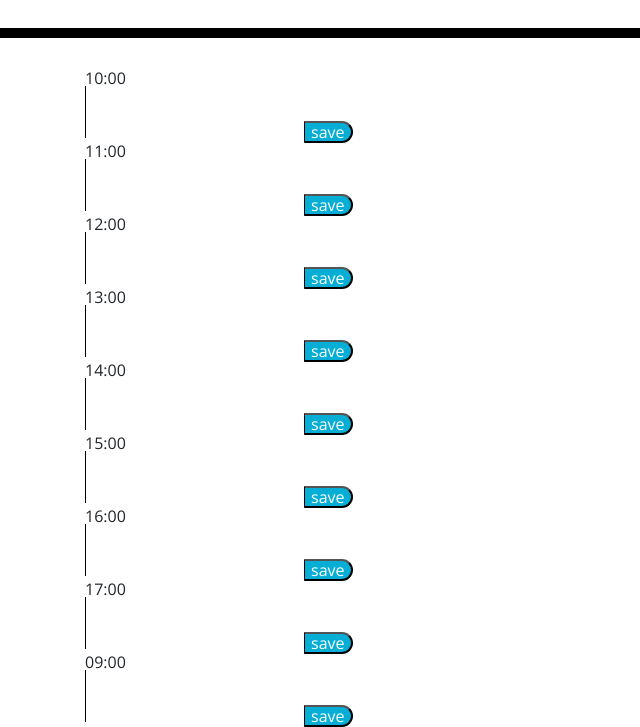
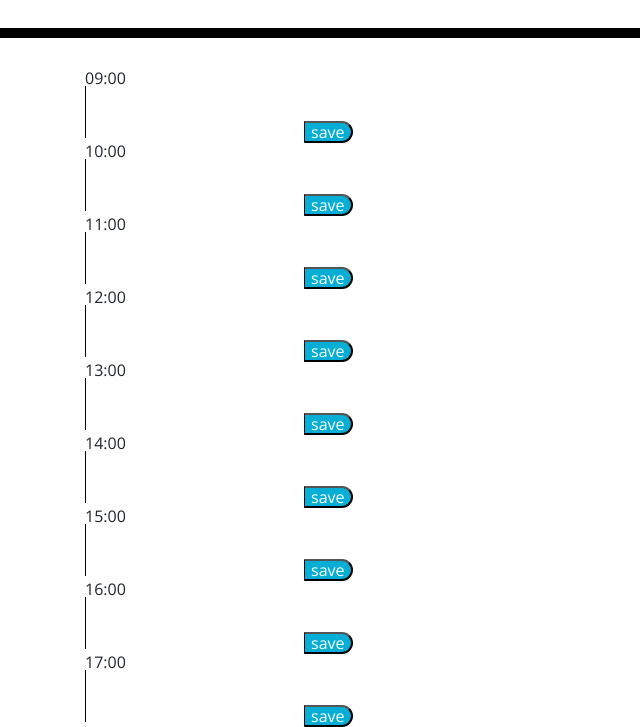
Before and after one commit to crimsonnail23/daily-planner, a plain HTML site: page index.html in a window 1280 px wide. Shown: the part 266-993 px from the top of the page, 0-640 px from the left. Drawn offline with nearby package versions, Linux system fonts and the light colour scheme.

Commit message:
finished removing forms from index.html and remaking them in script.js

```diff
--- a/assets/js/script.js
+++ b/assets/js/script.js
@@ -2,7 +2,16 @@ var currentDate = moment().format('MM/DD/YYYY');
 $("#currentDay").text(currentDate);
 
 //variables to create forms.
-var form9=$('<form></form>').attr('id', 'time-box-9')
+var form9=$('<form></form>').attr('id', 'time-box-9');
+var form10=$('<form></form>').attr('id', 'time-box-10');
+var form11=$('<form></form>').attr('id', 'time-box-11');
+var form12=$('<form></form>').attr('id', 'time-box-12');
+var form13=$('<form></form>').attr('id', 'time-box-13');
+var form14=$('<form></form>').attr('id', 'time-box-14');
+var form15=$('<form></form>').attr('id', 'time-box-15');
+var form16=$('<form></form>').attr('id', 'time-box-16');
+var form17=$('<form></form>').attr('id', 'time-box-17');
+
 
 //variables to add divs to timeblock.
 var hour9=$('<div> 09:00</div>');
@@ -42,30 +51,38 @@ form9.appendTo('.container');
 hour9.appendTo('#time-box-9');
 textArea9.appendTo('#time-box-9');
 button9.appendTo('#time-box-9');
-hour10.appendTo('.time-box-10');
-textArea10.appendTo('.time-box-10');
-button10.appendTo('.time-box-10');
-hour11.appendTo('.time-box-11');
-textArea11.appendTo('.time-box-11');
-button11.appendTo('.time-box-11');
-hour12.appendTo('.time-box-12');
-textArea12.appendTo('.time-box-12');
-button12.appendTo('.time-box-12');
-hour13.appendTo('.time-box-13');
-textArea13.appendTo('.time-box-13');
-button13.appendTo('.time-box-13');
-hour14.appendTo('.time-box-14');
-textArea14.appendTo('.time-box-14');
-button14.appendTo('.time-box-14');
-hour15.appendTo('.time-box-15');
-textArea15.appendTo('.time-box-15');
-button15.appendTo('.time-box-15');
-hour16.appendTo('.time-box-16');
-textArea16.appendTo('.time-box-16');
-button16.appendTo('.time-box-16');
-hour17.appendTo('.time-box-17');
-textArea17.appendTo('.time-box-17');
-button17.appendTo('.time-box-17');
+form10.appendTo('.container');
+hour10.appendTo('#time-box-10');
+textArea10.appendTo('#time-box-10');
+button10.appendTo('#time-box-10');
+form11.appendTo('.container');
+hour11.appendTo('#time-box-11');
+textArea11.appendTo('#time-box-11');
+button11.appendTo('#time-box-11');
+form12.appendTo('.container');
+hour12.appendTo('#time-box-12');
+textArea12.appendTo('#time-box-12');
+button12.appendTo('#time-box-12');
+form13.appendTo('.container');
+hour13.appendTo('#time-box-13');
+textArea13.appendTo('#time-box-13');
+button13.appendTo('#time-box-13');
+form14.appendTo('.container');
+hour14.appendTo('#time-box-14');
+textArea14.appendTo('#time-box-14');
+button14.appendTo('#time-box-14');
+form15.appendTo('.container');
+hour15.appendTo('#time-box-15');
+textArea15.appendTo('#time-box-15');
+button15.appendTo('#time-box-15');
+form16.appendTo('.container');
+hour16.appendTo('#time-box-16');
+textArea16.appendTo('#time-box-16');
+button16.appendTo('#time-box-16');
+form17.appendTo('.container');
+hour17.appendTo('#time-box-17');
+textArea17.appendTo('#time-box-17');
+button17.appendTo('#time-box-17');
 
 // on load, check localStorage and post to textarea.
 
--- a/index.html
+++ b/index.html
@@ -30,16 +30,6 @@
     </header>
     <div class="container">
       <!-- Timeblocks go here -->
-
-      <form class="time-box-10"></form>
-      <form class="time-box-11"></form>
-      <form class="time-box-12"></form>
-      <form class="time-box-13"></form>
-      <form class="time-box-14"></form>
-      <form class="time-box-15"></form>
-      <form class="time-box-16"></form>
-      <form class="time-box-17"></form>
-
     </div>
 
     <script src="https://code.jquery.com/jquery-3.4.1.min.js"></script>
```
